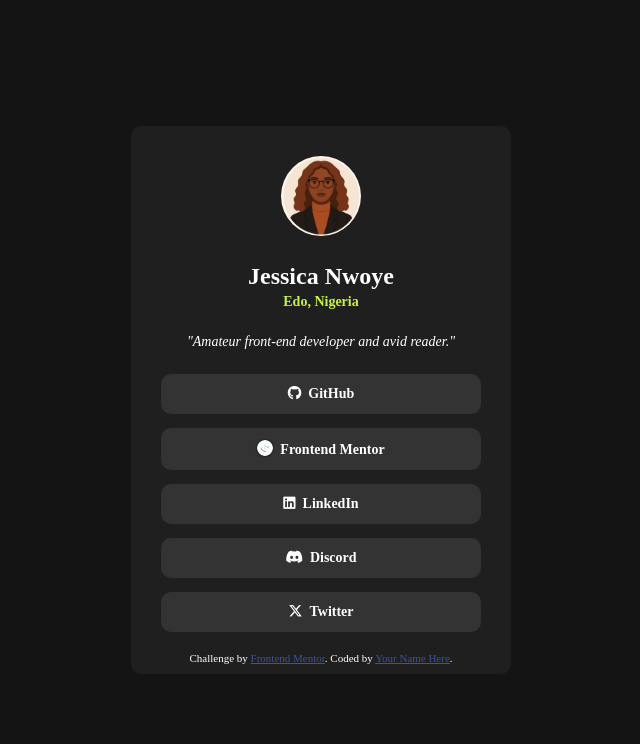
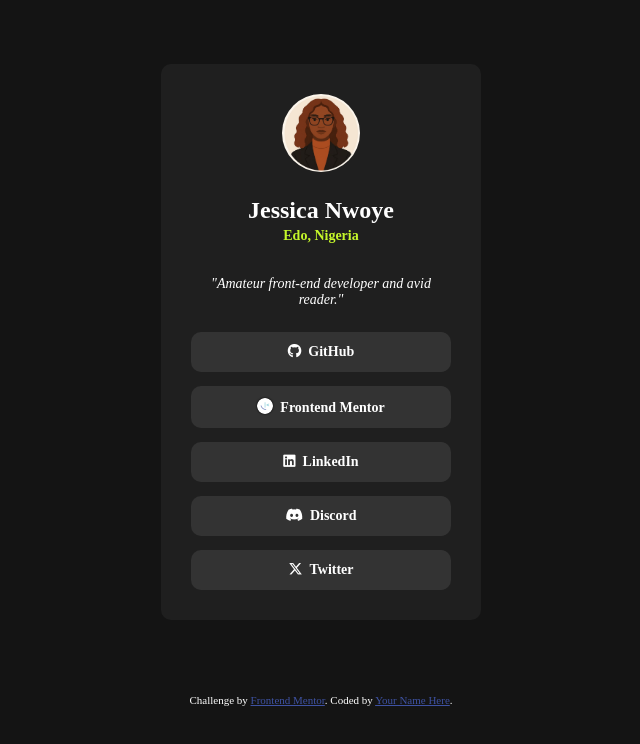
Before and after one commit to JesNetWD/Social-links-profile-Frontend-Mentor, a plain HTML site: page index.html in a window 1280 px wide. Shown: the whole page, without its empty margins (319-959 px from the left). Drawn offline with Linux system fonts and the light colour scheme.

Commit message:
Update Changes

```diff
--- a/index.html
+++ b/index.html
@@ -19,7 +19,6 @@
     <title>Frontend Mentor | Social links profile</title>
   </head>
   <body>
-    <div class="container">
     <div class="profile">
       <header>
         <div class="profile-picture">
@@ -32,7 +31,10 @@
         <p class="address">Edo, Nigeria</p>
       </header>
       <main>
+        <section>
           <p>"Amateur front-end developer and avid reader."</p>
+        </section>
+        <section>
           <a href="https://github.com/JesNetWD" class="social-btn"
             ><i class="fa-brands fa-github"></i> &nbsp;GitHub</a
           >
@@ -63,14 +65,14 @@
           <a href="#" class="social-btn"
             ><i class="fa-brands fa-x-twitter"></i> &nbsp;Twitter</a
           >
+        </section>
       </main>
+    </div>
     <div class="attribution">
       Challenge by
       <a href="https://www.frontendmentor.io?ref=challenge" target="_blank"
         >Frontend Mentor</a
       >. Coded by <a href="#">Your Name Here</a>.
     </div>
-      </div>
-    </div>
   </body>
 </html>
--- a/styles.css
+++ b/styles.css
@@ -6,6 +6,8 @@
 html {
   margin: 0;
   padding: 0;
+  background-color: #141414;
+  font-family: "inter regular";
 }
 
 @font-face {
@@ -13,27 +15,19 @@
   src: url(./assets/fonts/Inter-VariableFont_slnt\wght.ttf);
 }
 
-.container {
-  display: flex;
-  justify-content: center;
-  align-items: center;
-  height: 100vh;
-  background-color: #141414;
-}
-
 .profile {
+  min-width: 320px;
+  width: 50px;
+  max-width: 380px;
+  margin: 5% auto;
   text-align: center;
   background-color: #1f1f1f;
-  padding: 30px 30px 10px;
+  padding: 30px;
   border-radius: 10px;
-  min-width: 320px;
-  width: 100%;
-  max-width: 380px;
-  font-family: "inter regular";
 }
 
 .profile header img {
-  max-width: 25%;
+  max-width: 30%;
   border-radius: 50%;
 }
 
@@ -42,14 +36,21 @@
   font-size: 1.5rem;
   font-weight: 700;
   line-height: 150%;
-  margin: 0.75em 0 0;
+  margin-bottom: 0;
 }
 
 .address {
   color: #c5f82a;
-  margin: 0;
   font-size: 14px;
   font-weight: 600;
+  margin-top: 0;
+}
+
+main p {
+  color: #ffffff;
+  font-size: 14px;
+  margin: 32px 0 24px;
+  font-style: italic;
 }
 
 .social-btn {
@@ -59,19 +60,12 @@
   border-radius: 10px;
   color: #ffffff;
   width: 100%;
-  padding: 12px 0;
+  padding: 12px;
   text-align: center;
   text-decoration: none;
   font-size: 14px;
   margin: 14px auto 0;
   font-weight: 600;
-}
-
-main p {
-  color: #ffffff;
-  font-size: 14px;
-  margin: 1.5rem 0;
-  font-style: italic;
 }
 
 .social-btn:hover {
@@ -81,7 +75,7 @@
 }
 
 .attribution {
-  margin-top: 20px;
+  padding: 10px;
   color: #ffffff;
   font-size: 11px;
   text-align: center;
```
Lines whose indentation alone changed are shown as unchanged.
